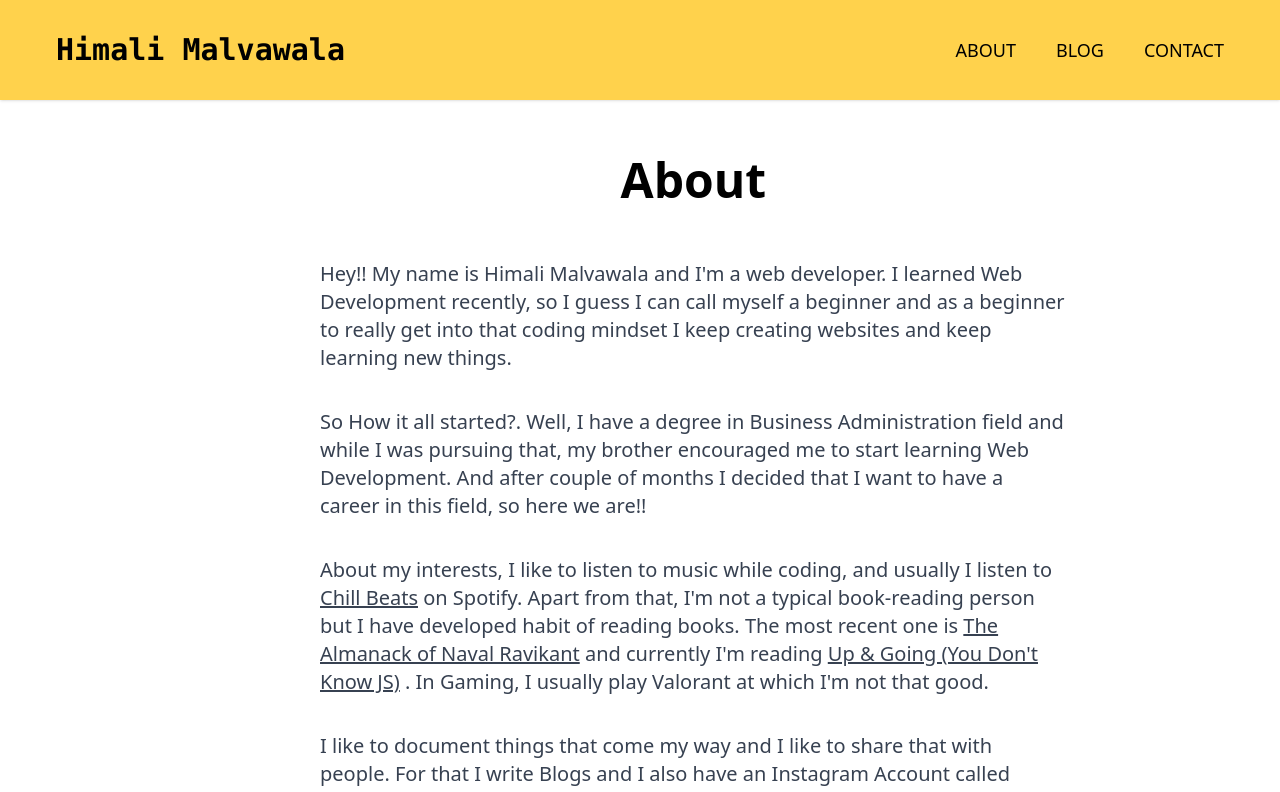
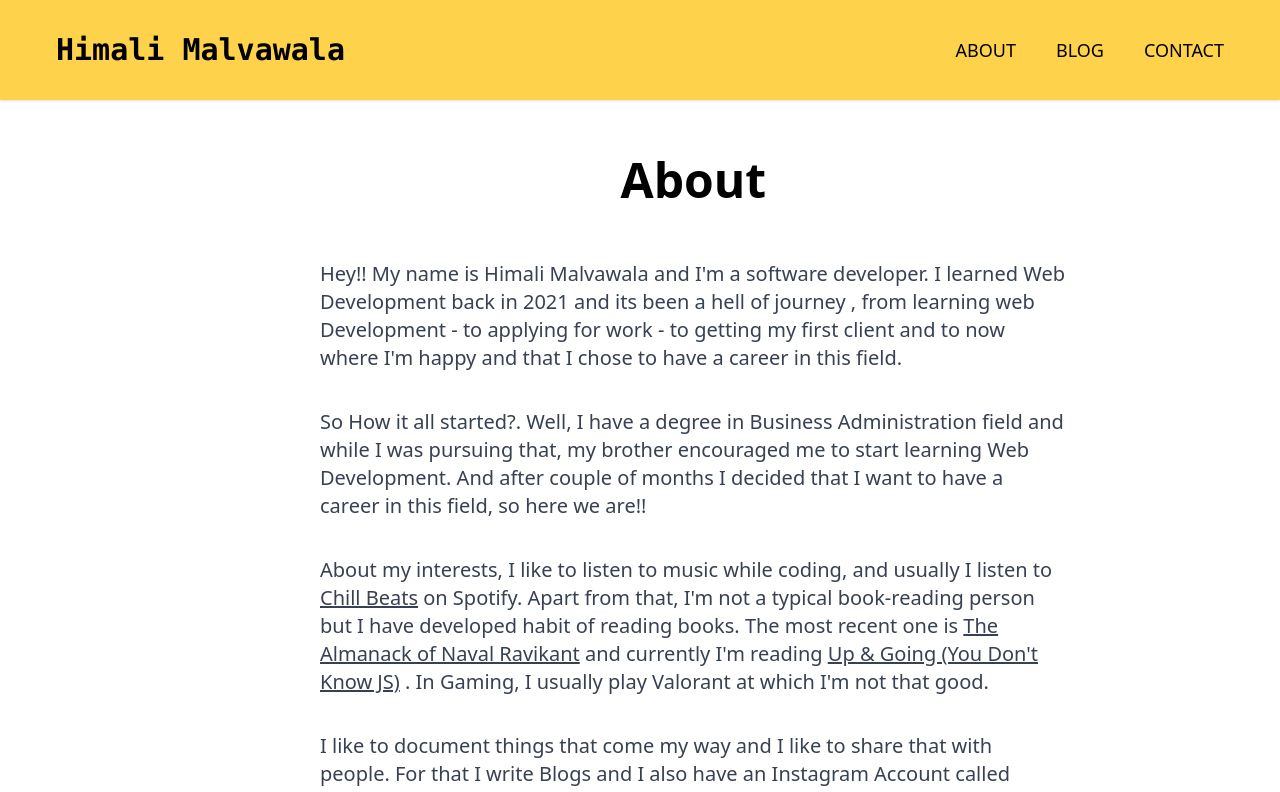
Before and after one commit to Himali-Malvawala/personal-site, a Next.js app: page /about in a window 1280 px wide. Shown: the top 792 px of the page. Built offline with nearby package versions, Linux system fonts and the light colour scheme.

Commit message:
change description

```diff
--- a/components/AboutContent.js
+++ b/components/AboutContent.js
@@ -3,10 +3,11 @@ const AboutContent = () => {
     <div className="mt-14 text-left mx-9 mb-14 md:w-7/12 md:m-auto md:mt-14 md:mb-20 lg:w-7/12 lg:m-auto lg:mt-14 lg:mb-24 xl:w-7/12 xl:ml-80 xl:mb-24">
       <h1 className="text-5xl font-bold text-center xl:mb-14">About</h1>
       <p className="text-xl text-gray-700 mt-11">
-        Hey!! My name is Himali Malvawala and I'm a web developer. I learned Web
-        Development recently, so I guess I can call myself a beginner and as a
-        beginner to really get into that coding mindset I keep creating websites
-        and keep learning new things.
+        Hey!! My name is Himali Malvawala and I'm a software developer. I
+        learned Web Development back in 2021 and its been a hell of journey ,
+        from learning web Development - to applying for work - to getting my
+        first client and to now where I'm happy and that I chose to have a
+        career in this field.
       </p>
       <p className="text-xl text-gray-700 mt-9">
         So How it all started?. Well, I have a degree in Business Administration
```
